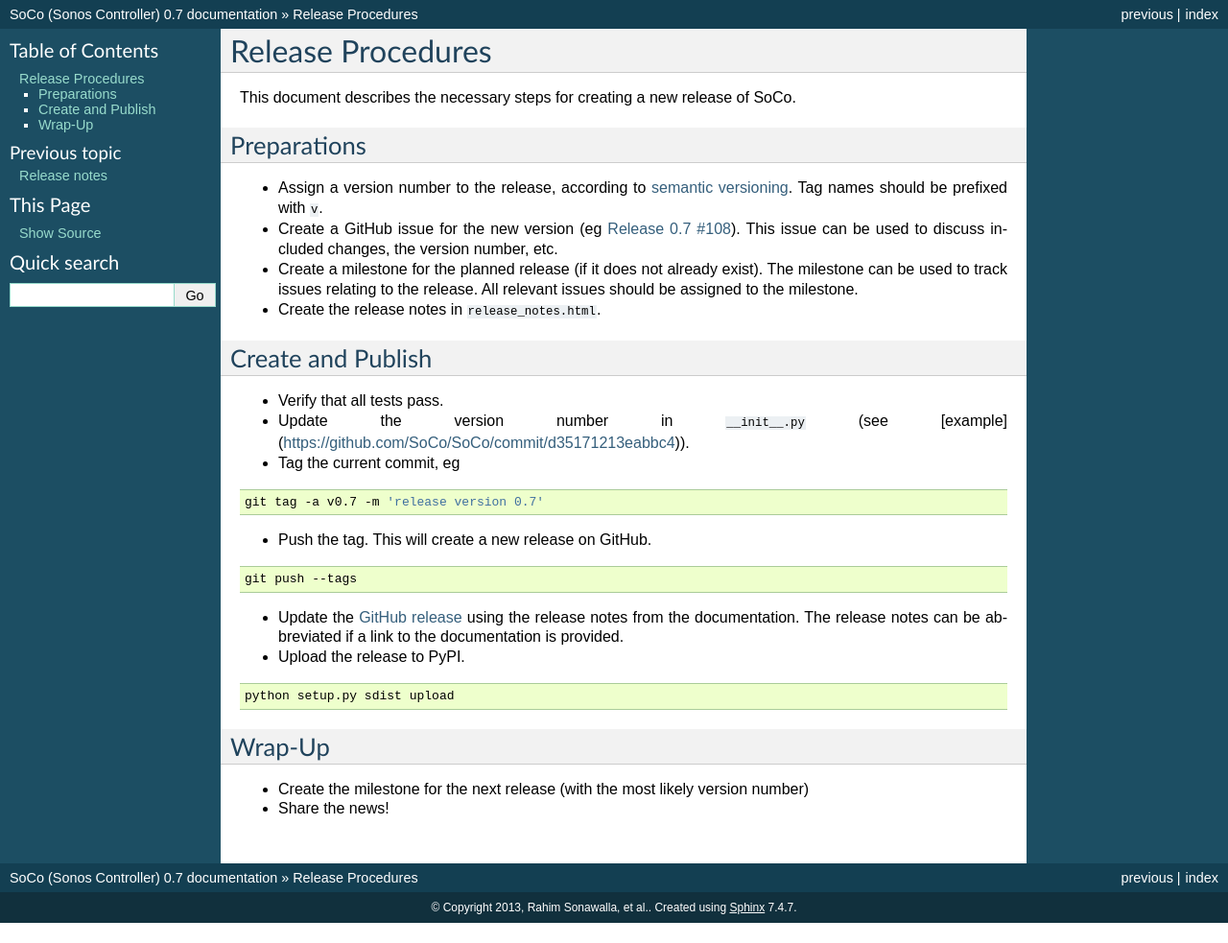
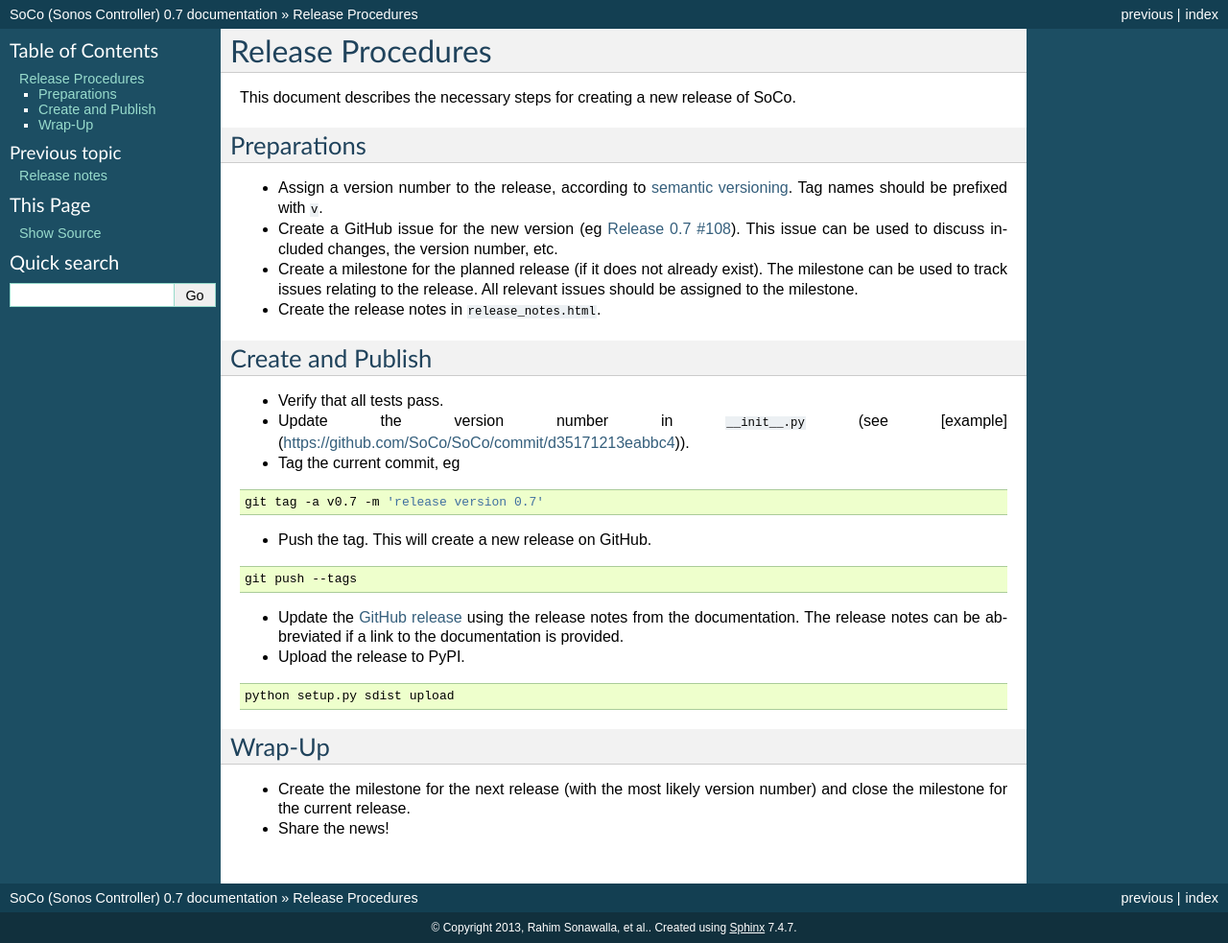
Before and after one commit to SoCo/SoCo, a Sphinx documentation site: the page built from doc/release-howto.rst, in a window 1280 px wide. Shown: the whole page at 96% size. Built offline with Sphinx 7.4.7, drawn with Linux system fonts in a browser that asks for light colours; before the commit the page ends 962 px from its top, so only the background shows below that.

Commit message:
Update release-howto.rst
reminder to close off the current release on GitHub

```diff
--- a/doc/release-howto.rst
+++ b/doc/release-howto.rst
@@ -56,6 +56,6 @@
 -------
 
 * Create the milestone for the next release (with the most likely version
-  number)
+  number) and close the milestone for the current release.
 
 * Share the news!
```
